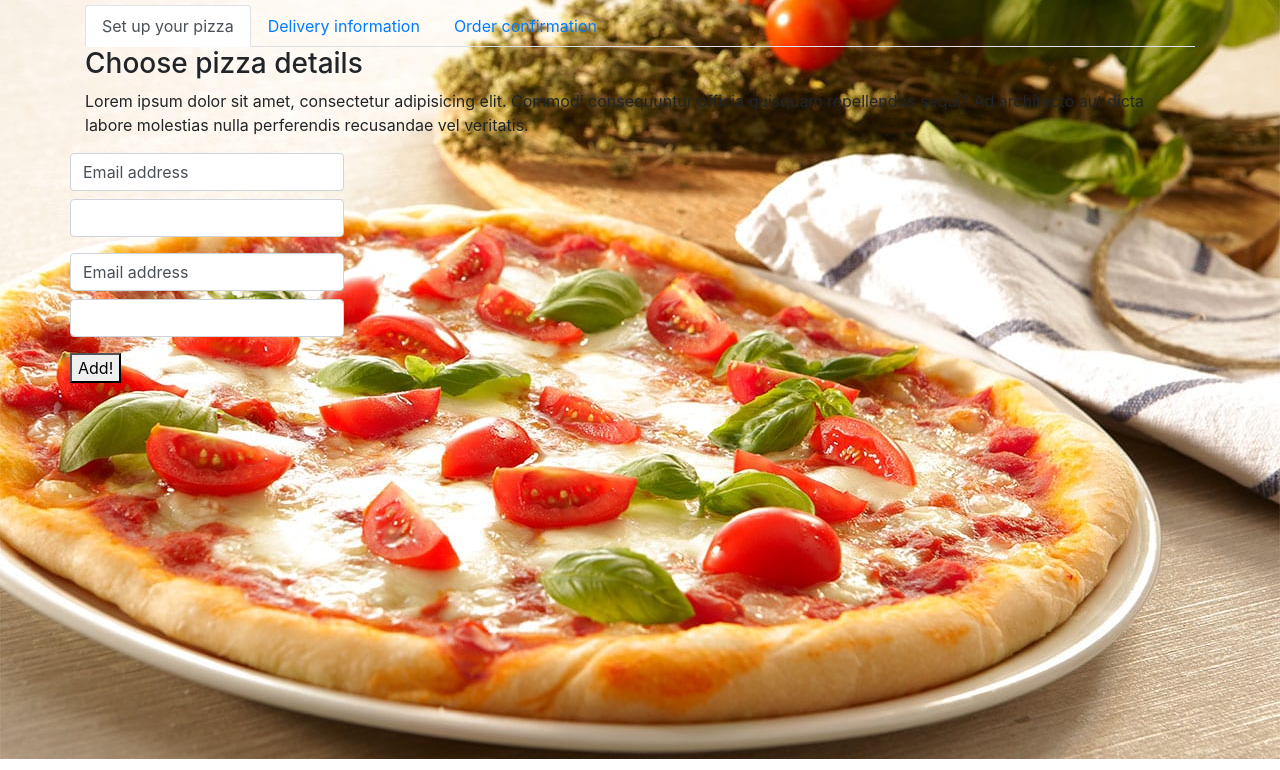
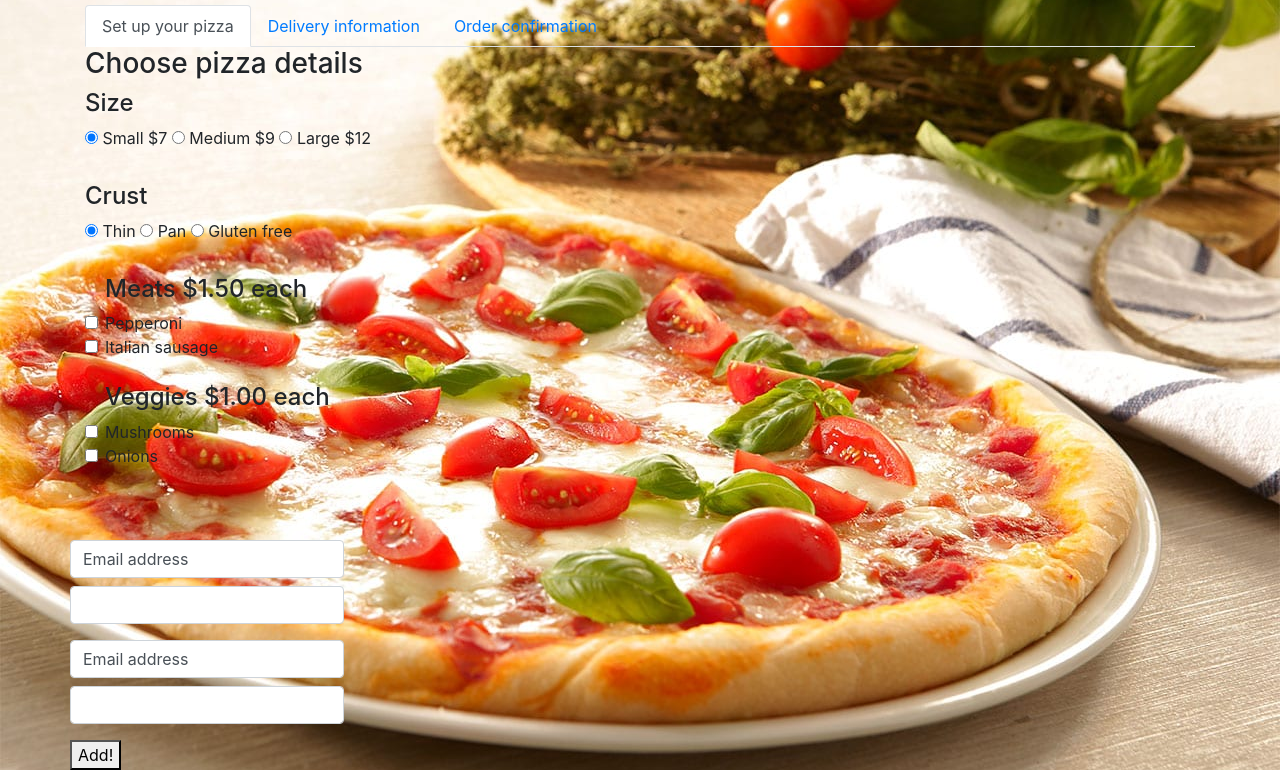
Before and after one commit to eugene8105/PizzaOrderForm, a plain HTML site: page index.html in a window 1280 px wide. Shown: the part 41-811 px from the top of the page. Drawn offline with Linux system fonts and the light colour scheme.

Commit message:
finished first tab

```diff
--- a/css/style.css
+++ b/css/style.css
@@ -1,5 +1,5 @@
 body {
-    background-image: url('../img/pic_1.jpg');
+  background-image: url("../img/pic_1.jpg");
   background-repeat: no-repeat;
   background-attachment: fixed;
   background-size: cover;
@@ -17,3 +17,7 @@ body {
   background-color: blue;
   color: aliceblue;
 }
+
+/* input[type="radio"] {
+  margin-right: 10px 0;
+} */
--- a/index.html
+++ b/index.html
@@ -15,10 +15,10 @@
 </head>
 
 <body>
-
-    <form action="" method="">
+    <!-- <form action="" method=""> -->
     <div class="container">
         <h2>Pizza Order Form</h2>
+
         <nav>
             <ul id="tabs" class="nav nav-tabs">
                 <li class="nav-item">
@@ -32,28 +32,89 @@
                 </li>
             </ul>
         </nav>
+
         <div class="tab-content">
             <div id="set_up" class="tab-pane active">
+
+                <!--
+                Meats ($1.50 each)
+                Veggies ($1.00 each) -->
+
                 <h3>Choose pizza details</h3>
-                    <p>Lorem ipsum dolor sit amet, consectetur adipisicing elit. Commodi consequuntur officia quisquam
-                        repellendus sequi? Ad architecto aut dicta labore molestias nulla perferendis recusandae vel
-                        veritatis.</p>
+                <h4>Size</h4>
+                <input type="radio" name="size" id="small" data-size="small" checked="checked">
+                <label for="small">Small $7</label>
+                <input type="radio" name="size" id="medium" data-size="medium">
+                <label for="medium">Medium $9</label>
+                <input type="radio" name="size" id="large" data-size="large">
+                <label for="large">Large $12</label>
+
+                <br>
+                <br>
+                <h4>Crust</h4>
+                <input type="radio" name="crust" id="thin" data-crust="thin" checked="checked">
+                <label for="small">Thin</label>
+                <input type="radio" name="crust" id="medium" data-crust="medium">
+                <label for="medium">Pan</label>
+                <input type="radio" name="crust" id="gluten_free" data-crust="gluten_free">
+                <label for="large">Gluten free</label>
+
+                <br>
+                <br>
+                <div class="form-check">
+                    <h4>Meats $1.50 each</h4>
+                    <input type="checkbox" name="meats" id="meats-pepperoni" data-meats="pepperoni" value="Pepperoni"
+                        class="form-check-input">
+                    <label class="form-check-label" for="meats-pepperoni">Pepperoni</label>
+                    <br>
+                    <input type="checkbox" name="meats" id="meats-sausage" data-meats="sausage" value="Sausage"
+                        class="form-check-input">
+                    <label class="form-check-label" for="meats-sausage">Italian sausage</label>
+
+                    <br>
+                    <br>
+                    <h4>Veggies $1.00 each</h4>
+                    <input type="checkbox" name="veggies" id="veggies-mushrooms" data-veggies="mushrooms"
+                        value="Mushrooms" class="form-check-input">
+                    <label class="form-check-label" for="veggies-mushrooms">Mushrooms</label>
+                    <br>
+                    <input type="checkbox" name="veggies" id="veggies-onions" data-veggies="onions" value="Onions"
+                        class="form-check-input">
+                    <label class="form-check-label" for="veggies-onions">Onions</label>
+                </div>
+
             </div>
             <div id="del_info" class="tab-pane">
                 <h3>Delivery information</h3>
-                    <p>Lorem ipsum dolor sit amet, consectetur adipisicing elit. Aperiam fuga mollitia repudiandae sit
-                        voluptate? Adipisci delectus et molestiae natus omnis quis, vitae voluptatem voluptatibus.
-                        Quisquam?</p>
+
             </div>
 
             <div id="confirmation" class="tab-pane">
                 <h2>Order confirmation</h2>
-                    <p>Lorem ipsum dolor sit amet, consectetur adipisicing elit. A accusantium aspernatur commodi deleniti
-                        dignissimos dolores dolorum ea eum excepturi omnis, quos, repellat saepe sed soluta!</p>
-
+                <table class="output table">
+                    <tr>
+                        <td>Info 1</td>
+                        <td id="info1"></td>
+                    </tr>
+                    <tr>
+                        <td>Info 2</td>
+                        <td id="info2"></td>
+                    </tr>
+                    <tr>
+                        <td>Info 3</td>
+                        <td id="Info3"></td>
+                    </tr>
+                    <tr>
+                        <td>Info 4</td>
+                        <td id="info4"></td>
+                    </tr>
+                </table>
             </div>
         </div>
 
+        <br>
+        <br>
+        <br>
         <div class="row">
             <div class="col-xs-12">
                 <div class="form-group">
@@ -68,7 +129,7 @@
             </div>
         </div>
     </div>
-    </form>
+    <!-- </form> -->
 
     <!-- jQuery -->
     <script src="js/jQuery.min.js" crossorigin="anonymous"></script>
--- a/js/script.js
+++ b/js/script.js
@@ -5,7 +5,37 @@ $(document).ready(
 
     });
 
-    function showTab(event) {
-        event.preventDefault();
-        $(this).tab("show");
-    }
+function showTab(event) {
+
+    event.preventDefault();
+
+    $(this).tab("show");
+}
+
+    // var selectedRadioButton = $("input[name=rank]:checked");
+    // var rank = selectedRadioButton.data("rank-name");
+
+    // // jQuery, get me every <input> where the name is "soap"
+    //         // that are checked
+    //         var checkedBoxes = $("input[name=soap]:checked");
+
+    //         // Declare a variable to hold the subtotal
+    //         var subtotal = 0;
+    //         // Declare a variable to hold the soap names
+    //         var soapNames = "";
+
+    //         // For each checked box...
+    //         checkedBoxes.each(function () {
+    //             // Get the "data-price" attribute
+    //             // jQuery converts this to a number -- hooray!!
+    //             subtotal += $(this).data("price");
+    //             // Also get the value attribute of the checkbox
+    //             soapNames += $(this).val();
+    //             soapNames += "<br>";
+    //         });
+
+    // // Put data on the screen
+    //         // Using .html allows you to output tags to be rendered
+    //         $("#info1").html(soapNames);
+    //         // 2 decimal places for amounts
+    //         $("#info2").text(subtotal.toFixed(2));
```
Lines whose indentation alone changed are shown as unchanged.
